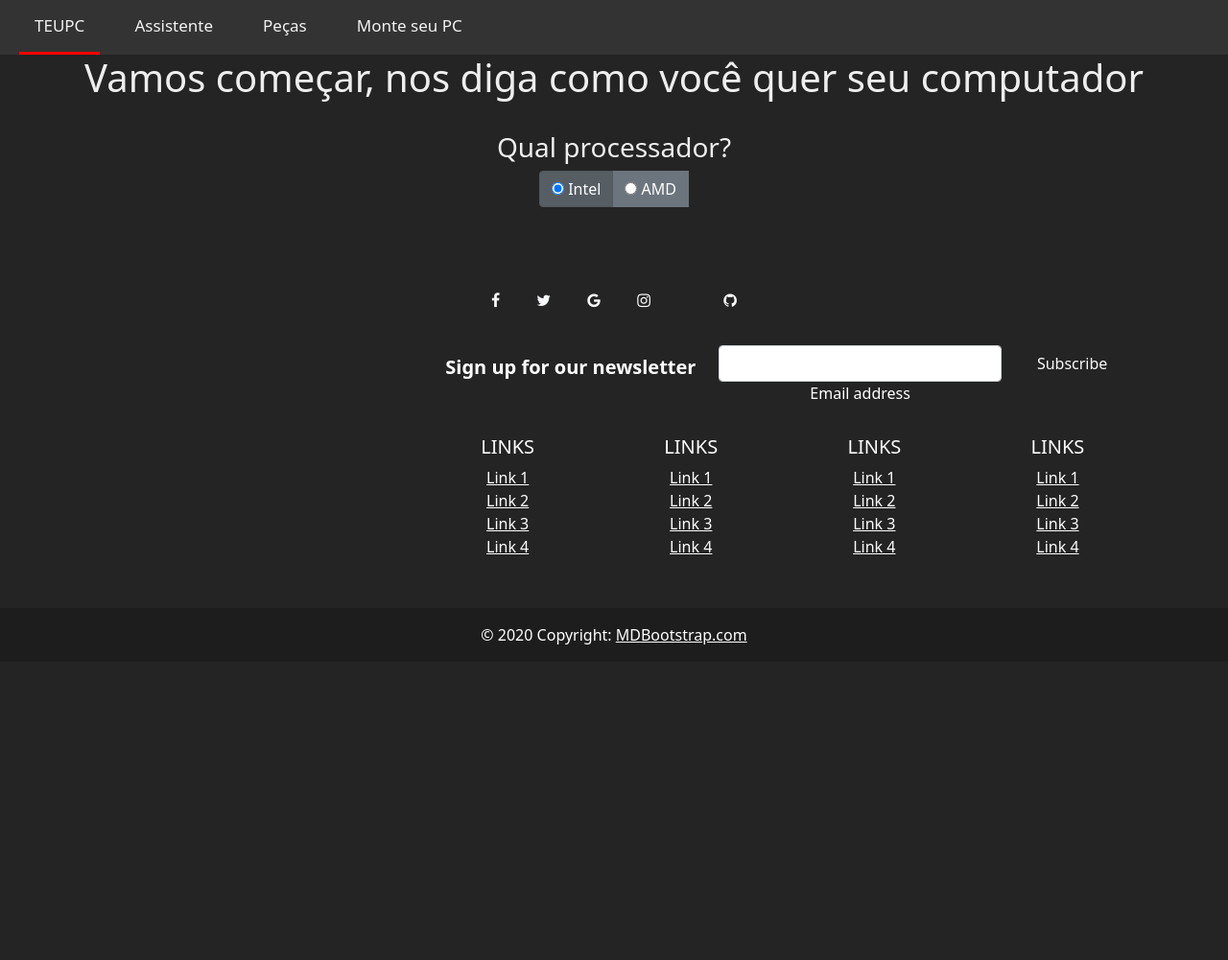
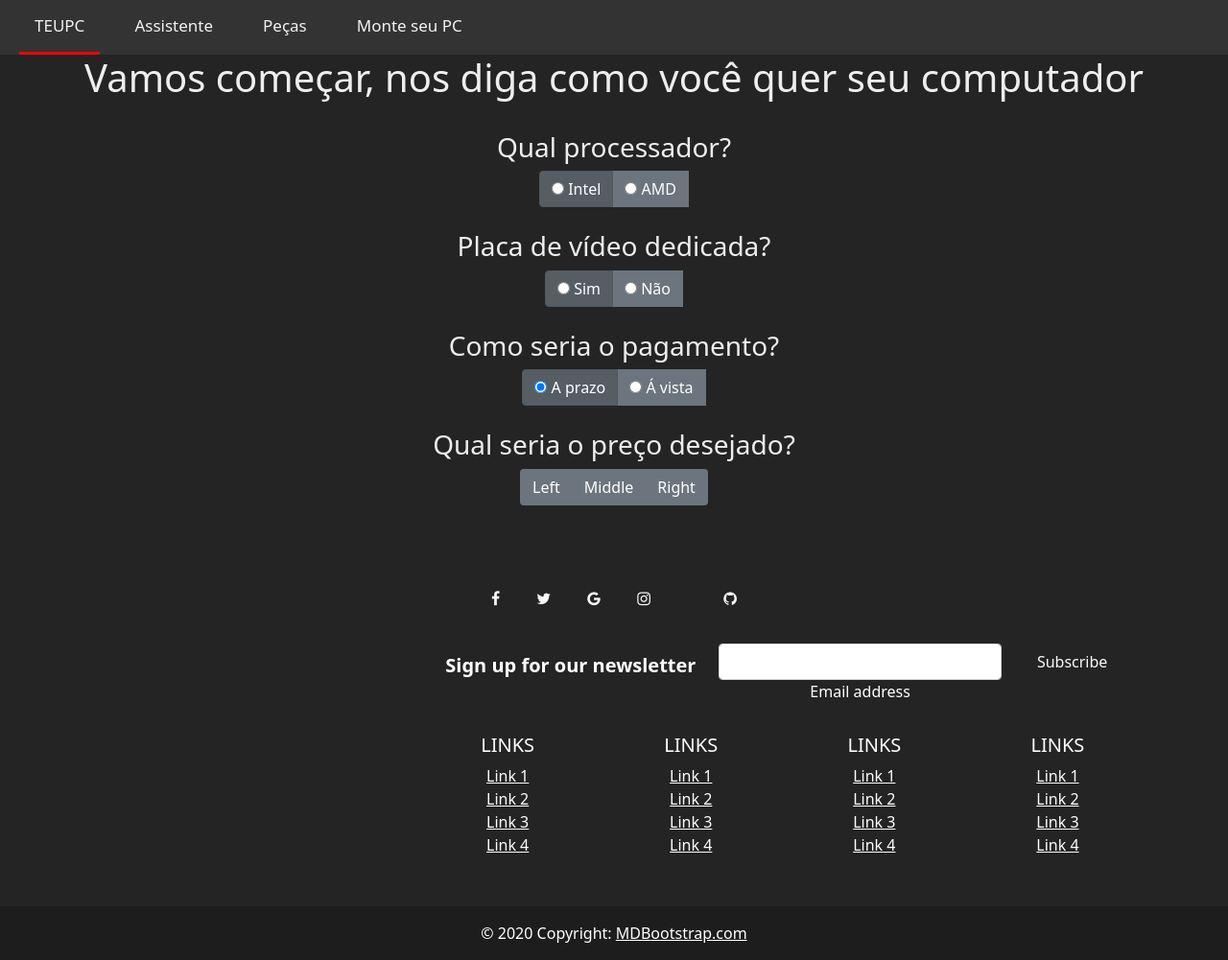
Before and after one commit to senacrs-emti/2022-3M-computadores, a PHP site: page /assistente.php in a window 1280 px wide. Shown: the whole page at 96% size. Before the commit the page ends 672 px from the top, so only its background shows below. Run offline with PHP 8.4, Linux system fonts and the light colour scheme.

Commit message:
Update assistente.php

```diff
--- a/TeuPC/assistente.php
+++ b/TeuPC/assistente.php
@@ -19,6 +19,57 @@ include_once "includes/header.php";
 </div>
 </div>
 
+<br>
+
+<center>
+
+    <br>
+    <h3>Placa de vídeo dedicada?</h3>
+<div class="btn-group btn-group-toggle" data-toggle="buttons">
+  <label class="btn btn-secondary active">
+    <input type="radio" name="options" id="intel" autocomplete="off" checked> Sim </input>
+  </label>
+  <label class="btn btn-secondary">
+    <input type="radio" name="options" id="amd" autocomplete="off"> Não </input>
+  </label>
+<center>
+</div>
+</div>
+
+<br>
+
+<center>
+
+    <br>
+    <h3>Como seria o pagamento?</h3>
+<div class="btn-group btn-group-toggle" data-toggle="buttons">
+  <label class="btn btn-secondary active">
+    <input type="radio" name="options" id="intel" autocomplete="off" checked> A prazo </input>
+  </label>
+  <label class="btn btn-secondary">
+    <input type="radio" name="options" id="amd" autocomplete="off"> Á vista </input>
+  </label>
+<center>
+</div>
+</div>
+
+<br>
+
+<center>
+
+    <br>
+    <h3>Qual seria o preço desejado?</h3>
+<div class="btn-group btn-group-toggle" data-toggle="buttons">
+  <div class="btn-group" role="group" aria-label="Basic example">
+  <button type="button" class="btn btn-secondary">Left</button>
+  <button type="button" class="btn btn-secondary">Middle</button>
+  <button type="button" class="btn btn-secondary">Right</button>
+</div>
+  </div>
+
+<center>
+</div>
+</div>
 
 <div class="footer1">
 
```
